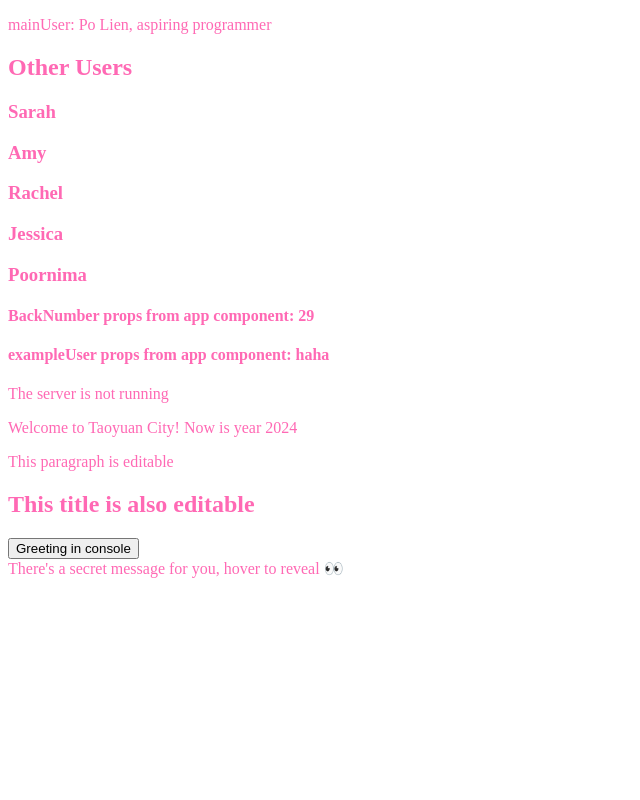
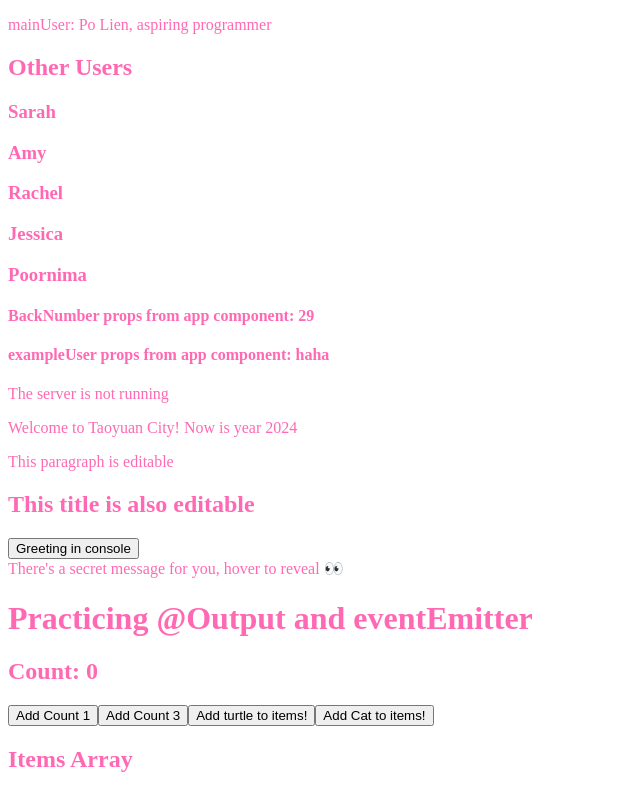
Before and after one commit to imladris20/Practicing-Angular, an Angular app: page / in a window 1280 px wide. Shown: the whole page, without its empty margins (0-640 px from the left). Built offline with nearby package versions, Linux system fonts and the light colour scheme.

Commit message:
Practicing @Output decorator

```diff
--- /dev/null
+++ b/src/app/add-two/add-two.component.html
@@ -0,0 +1 @@
+<p>add-two works!</p>
--- /dev/null
+++ b/src/app/add-two/add-two.component.ts
@@ -0,0 +1,30 @@
+import { Component, EventEmitter, Input, Output } from '@angular/core';
+
+@Component({
+  selector: 'app-add-two',
+  standalone: true,
+  imports: [],
+  template: `
+    <button class="btn" (click)="onAddTwoButtonClick()">Add Count 3</button>
+    <button (click)="addTurtle()">Add turtle to items!</button>
+    <button (click)="addItem('😼')">Add Cat to items!</button>
+  `,
+  styleUrl: './add-two.component.css',
+})
+export class AddTwoComponent {
+  @Output() addCountEvent = new EventEmitter<number>();
+  @Output() addItemEvent = new EventEmitter<string>();
+  @Input() addItem!: (item: string) => void;
+
+  onAddTwoButtonClick() {
+    this.addCountEvent.emit(3);
+  }
+
+  addTurtle() {
+    this.addItemEvent.emit('🐢');
+  }
+
+  addCat() {
+    this.addItem('😼');
+  }
+}
--- a/src/app/app.component.ts
+++ b/src/app/app.component.ts
@@ -1,12 +1,18 @@
 import { Component } from '@angular/core';
 import { RouterOutlet } from '@angular/router';
+import { AddTwoComponent } from './add-two/add-two.component';
 import { ServerStatusComponent } from './server-status/server-status.component';
 import { UserComponent } from './user/user.component';
 
 @Component({
   selector: 'app-root',
   standalone: true,
-  imports: [RouterOutlet, UserComponent, ServerStatusComponent],
+  imports: [
+    RouterOutlet,
+    UserComponent,
+    ServerStatusComponent,
+    AddTwoComponent,
+  ],
   template: `
     <section>
       <app-user [backNumber]="29" exampleUser="haha"></app-user>
@@ -22,6 +28,16 @@ import { UserComponent } from './user/user.component';
       There's a secret message for you, hover to reveal 👀
       {{ message }}
     </section>
+    <h1>Practicing &#64;Output and eventEmitter</h1>
+    <h2>Count: {{ count }}</h2>
+    <button (click)="addCount(1)">Add Count 1</button>
+    <app-add-two
+      (addCountEvent)="addCount($event)"
+      (addItemEvent)="addItem($event)"
+      [addItem]="addItem"
+    ></app-add-two>
+    <h2>Items Array</h2>
+    <p>{{ items }}</p>
   `,
   styles: `
     :host{
@@ -31,8 +47,10 @@ import { UserComponent } from './user/user.component';
 })
 export class AppComponent {
   city: string = 'Taoyuan City';
+  count: number = 0;
   isDivEditable = true;
   message = '';
+  items = new Array();
 
   surprise: () => void = () => {
     this.message = 'surprise mdfk!';
@@ -43,4 +61,14 @@ export class AppComponent {
   greeting: () => void = () => {
     console.log('hello, there!');
   };
+
+  addCount = (amount: number) => {
+    this.count += amount;
+  };
+
+  addItem = (item: string) => {
+    const newItems = [...this.items];
+    newItems.push(item);
+    this.items = newItems;
+  };
 }
```
Also changed, not shown: src/app/add-two/add-two.component.css (added), 1 other file (tests, documents, lock files or other folders).
